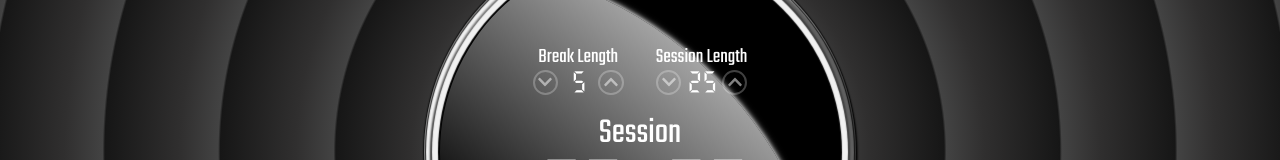
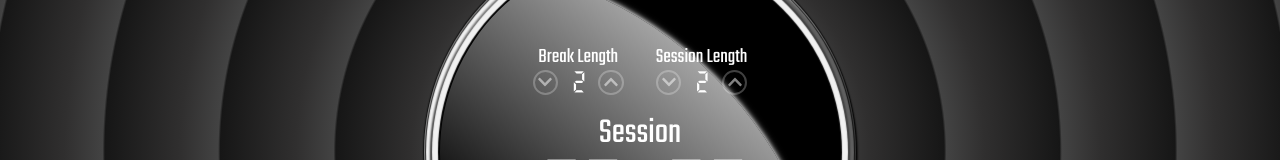
Before and after one commit to cat-street/pomodoro-timer-react, a React (Create React App) app: page / in a window 1280 px wide. Shown: the part 248-408 px from the top of the page. Built offline with nearby package versions, Linux system fonts and the light colour scheme.

Commit message:
changed timer

```diff
--- a/src/App.js
+++ b/src/App.js
@@ -17,10 +17,10 @@ import './vendor/fonts.css';
 
 function App() {
   const [length, setLength] = useState({
-    length: 1500,
-    timer: 1500,
+    length: 120,
+    timer: 120,
   });
-  const [breakLength, setBreakLength] = useState(300);
+  const [breakLength, setBreakLength] = useState(120);
   const [runningId, setRunningId] = useState(0);
   const [stage, setStage] = useState('Session');
 
```
